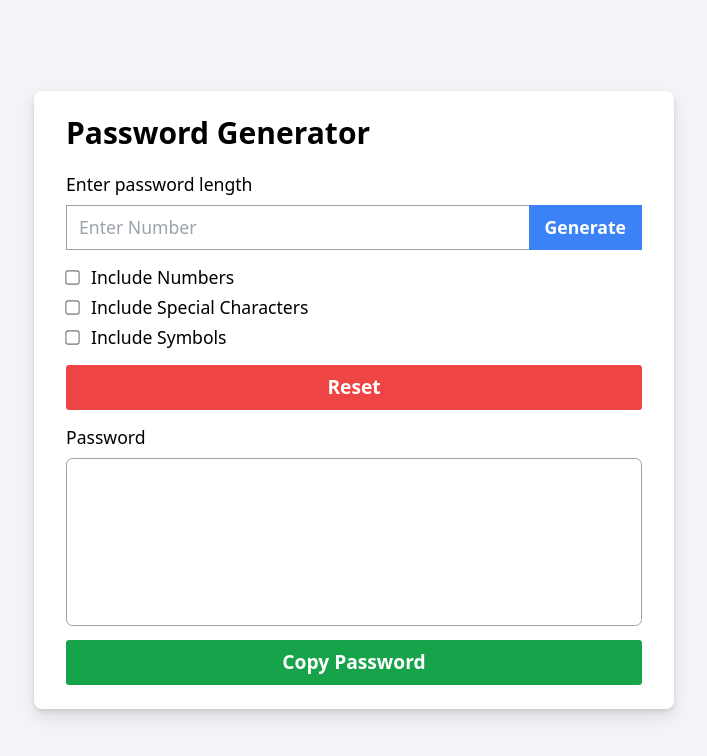
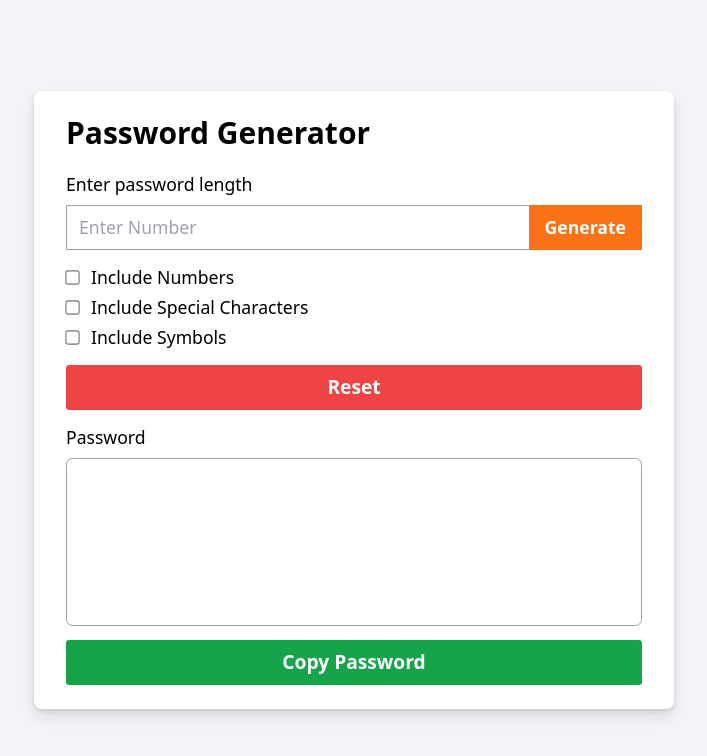
Before and after one commit to pxycknomdictator/password-generator, a React (Vite) app: page / in a window 1280 px wide. Shown: the top 756 px of the page, without its empty margins (286-993 px from the left). Built offline with nearby package versions, Linux system fonts and the light colour scheme.

Commit message:
change blue to orange color in generate button

```diff
--- a/src/components/Input.tsx
+++ b/src/components/Input.tsx
@@ -42,7 +42,7 @@ export const Input: FC = () => {
           />
           <button
             type="submit"
-            className="bg-blue-500 text-[1.1rem] px-3 hover:bg-blue-600 sm:px-4 text-white font-semibold"
+            className="bg-orange-500 text-[1.1rem] px-3 hover:bg-orange-600 sm:px-4 text-white font-semibold"
           >
             Generate
           </button>
```
